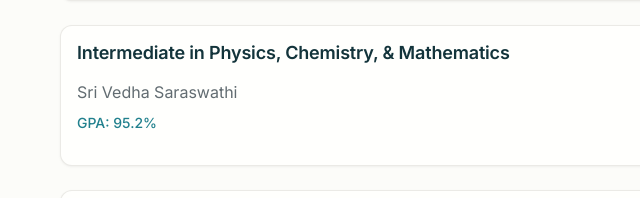
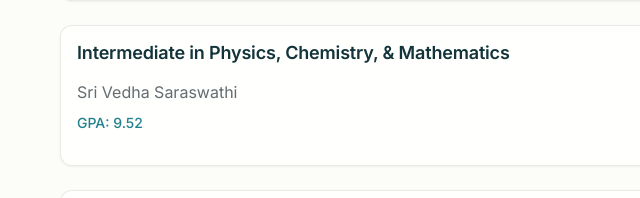
Before and after one commit to shravannikhil/shravannikhil.github.io, a plain HTML site: page index.html in a window 1280 px wide. Shown: the part 1391-1589 px from the top of the page, 0-640 px from the left. Drawn offline with Linux system fonts and the light colour scheme; a web font is replaced by a local one.

Commit message:
Correct GPA format from percentage to decimal

```diff
--- a/index.html
+++ b/index.html
@@ -117,7 +117,7 @@
                             <span class="education-duration">Jan '19 — Jan '21</span>
                         </div>
                         <p class="education-institution">Sri Vedha Saraswathi</p>
-                        <p class="education-gpa">GPA: 95.2%</p>
+                        <p class="education-gpa">GPA: 9.52</p>
                     </div>
                 </div>
                 <div class="education-item card">
```
